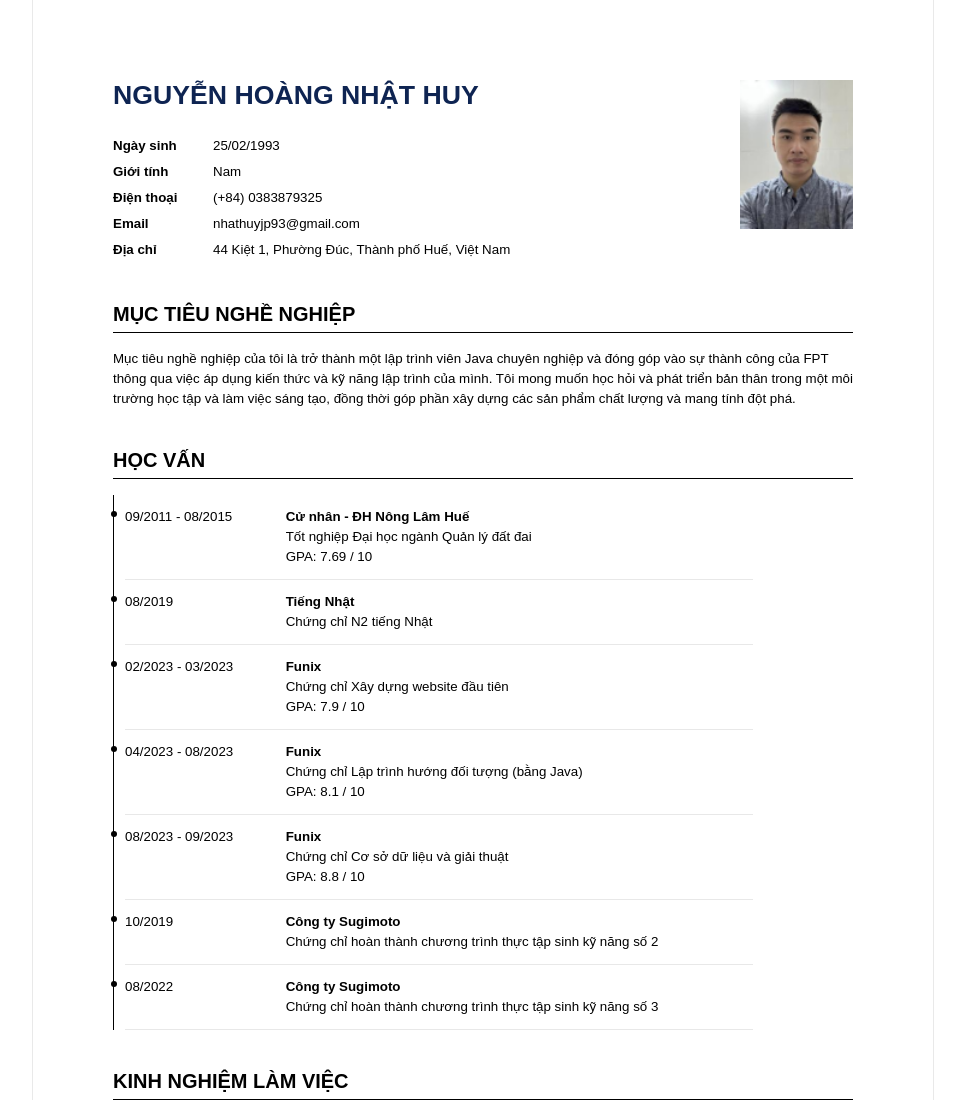
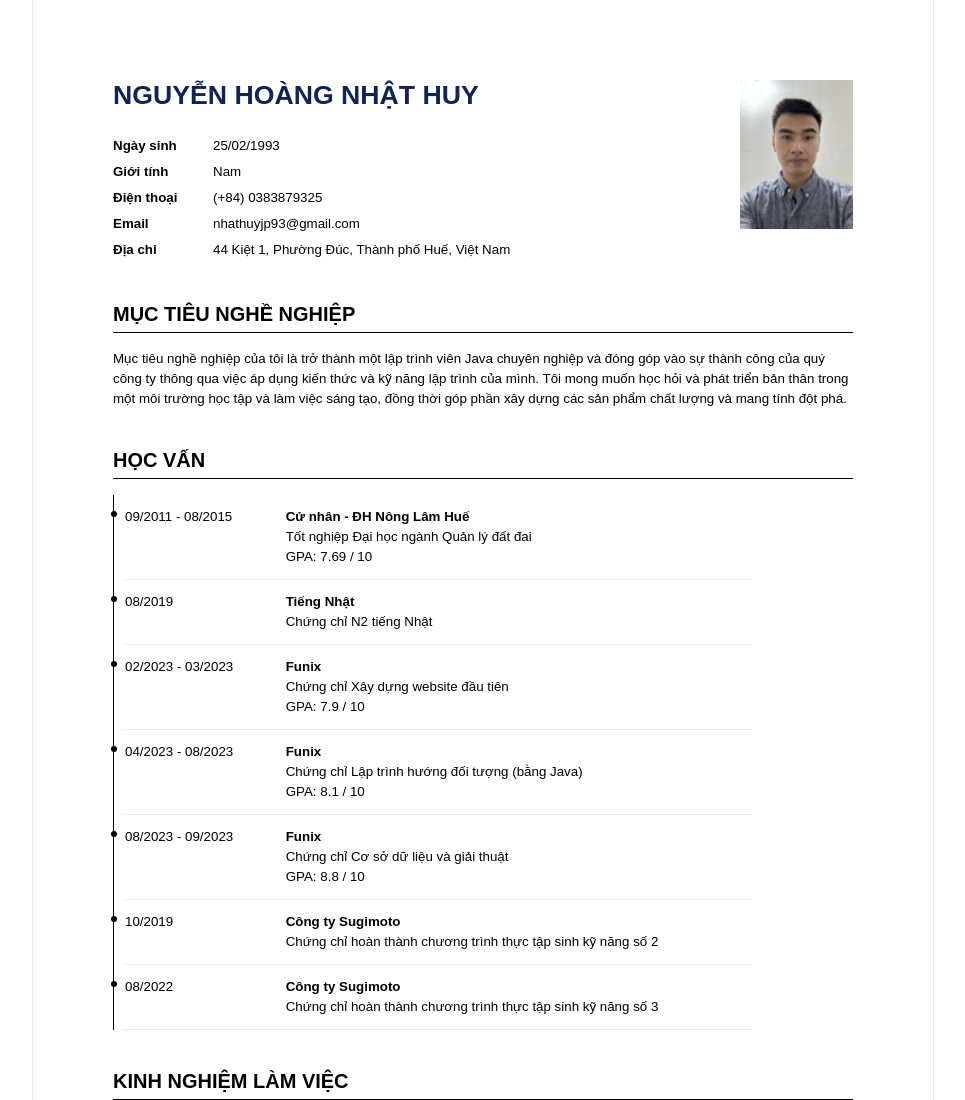
Before and after one commit to huynhnFX21383/CV_NguyenHoangNhatHuy.github.io, a plain HTML site: page index.html in a window 1280 px wide. Shown: the top 1100 px of the page, without its empty margins (157-1122 px from the left). Drawn offline with Linux system fonts and the light colour scheme.

Commit message:
Update index.html

```diff
--- a/index.html
+++ b/index.html
@@ -2,7 +2,7 @@
 <html lang="en">
   <head>
     <meta charset="utf-8" />
-    <title>Fresher Java Developer Seeking Opportunities at FPT</title>
+    <title>Fresher Java Developer</title>
     <meta name="robots" content="noindex" />
 
     <link rel="stylesheet" href="./css/styles.css" />
@@ -43,7 +43,7 @@
           <div class="section-content">
             <p>
               Mục tiêu nghề nghiệp của tôi là trở thành một lập trình viên Java
-              chuyên nghiệp và đóng góp vào sự thành công của FPT thông qua việc
+              chuyên nghiệp và đóng góp vào sự thành công của quý công ty thông qua việc
               áp dụng kiến thức và kỹ năng lập trình của mình. Tôi mong muốn học
               hỏi và phát triển bản thân trong một môi trường học tập và làm
               việc sáng tạo, đồng thời góp phần xây dựng các sản phẩm chất lượng
```
